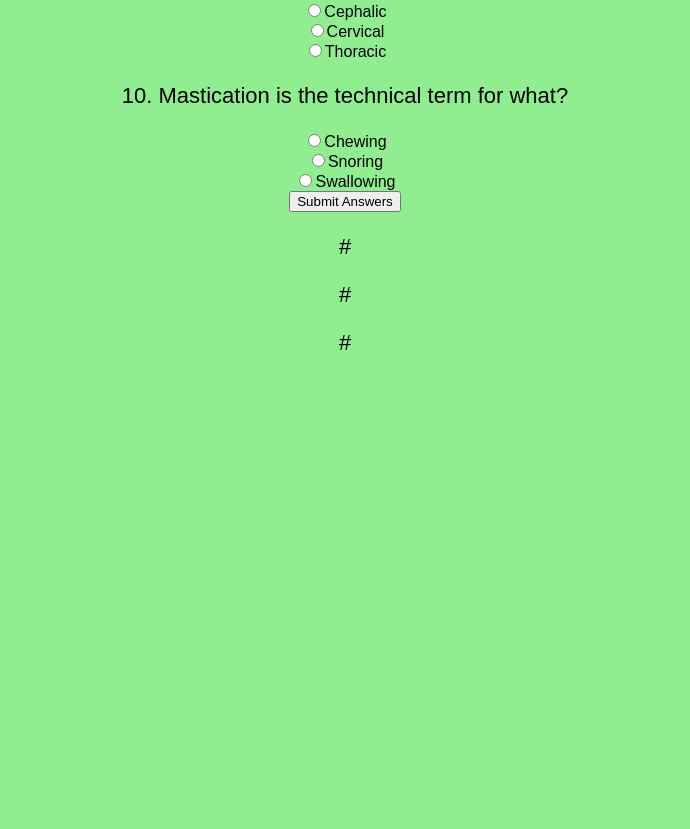
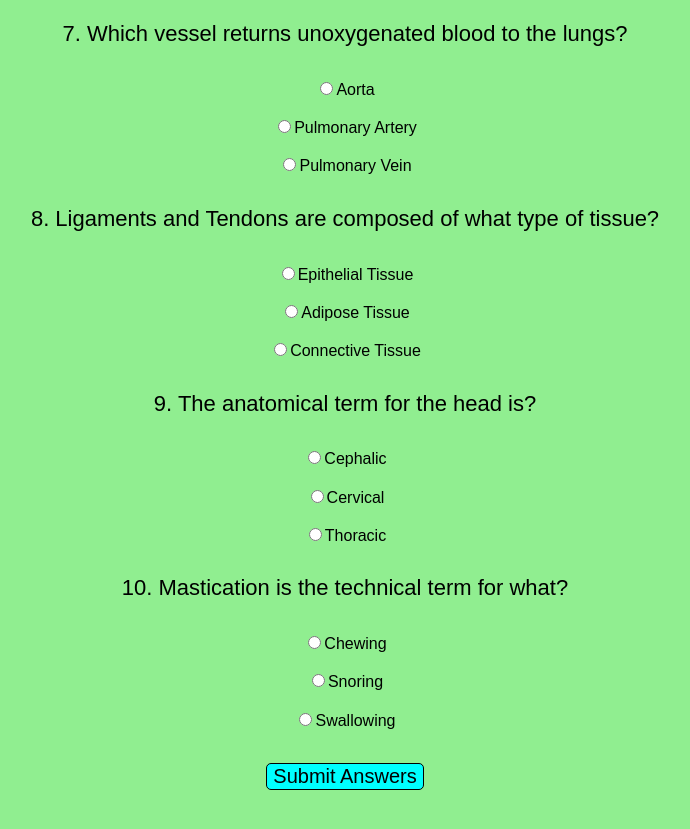
Before and after one commit to MariaHoulihan/quiz-mp2, a plain HTML site: page index.html in a window 1280 px wide. Shown: the part 2394-3223 px from the top of the page, without its empty margins (295-985 px from the left). Before the commit the page ends 2798 px from the top, so only its background shows below. Drawn offline with Linux system fonts and the light colour scheme.

Commit message:
Add style for quiz answers and submit button

```diff
--- a/assets/css/style.css
+++ b/assets/css/style.css
@@ -31,3 +31,30 @@ p {
     margin-top: 1%;
     text-align: center;
 }
+
+/* styling for quiz answers */
+#qchoice {
+    margin-top: 1%;
+    margin-bottom: 1%;
+    text-align: center;
+    display: inline-flex;
+    cursor: pointer;
+}
+
+/* submit button styling */
+#submit-button {
+    color: black;
+    background-color: aqua;
+    border: 1px solid black;
+    text-align: center;
+    font-size: 20px;
+    margin-top: 2%;
+    cursor: pointer;
+    border-radius: 5px;
+}
+
+#submit-button:hover {
+    background-color: magenta;
+    border: 1px solid black;
+    color: white;
+}
--- a/index.html
+++ b/index.html
@@ -84,9 +84,9 @@
 
     <!--submit area-->
     <div id="submit-area">
-        <p id="score-tally">#</p>
-        <p id="incorrect-tally">#</p>
-        <p id="score-message">#</p>
+        <p id="score-tally"></p>
+        <p id="incorrect-tally"></p>
+        <p id="score-message"></p>
         <img id="result-image">
     </div>
 
```
